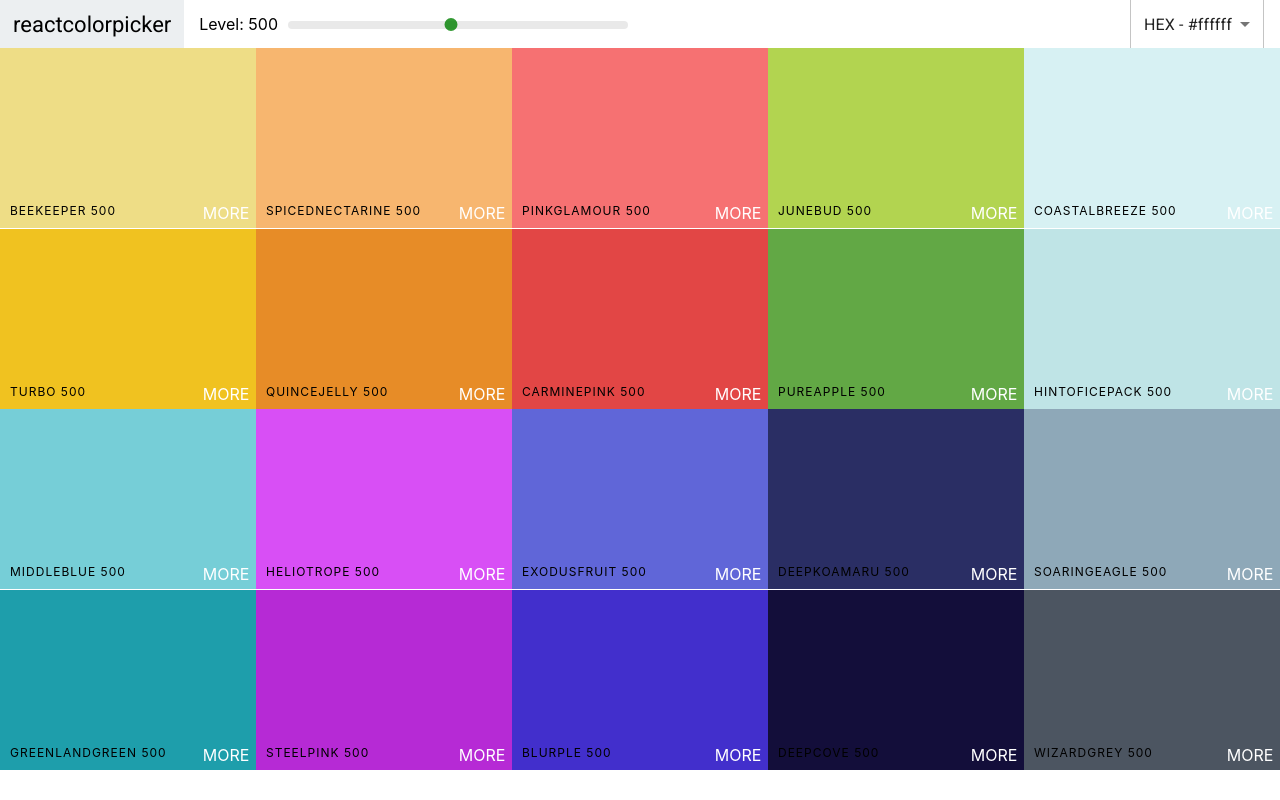
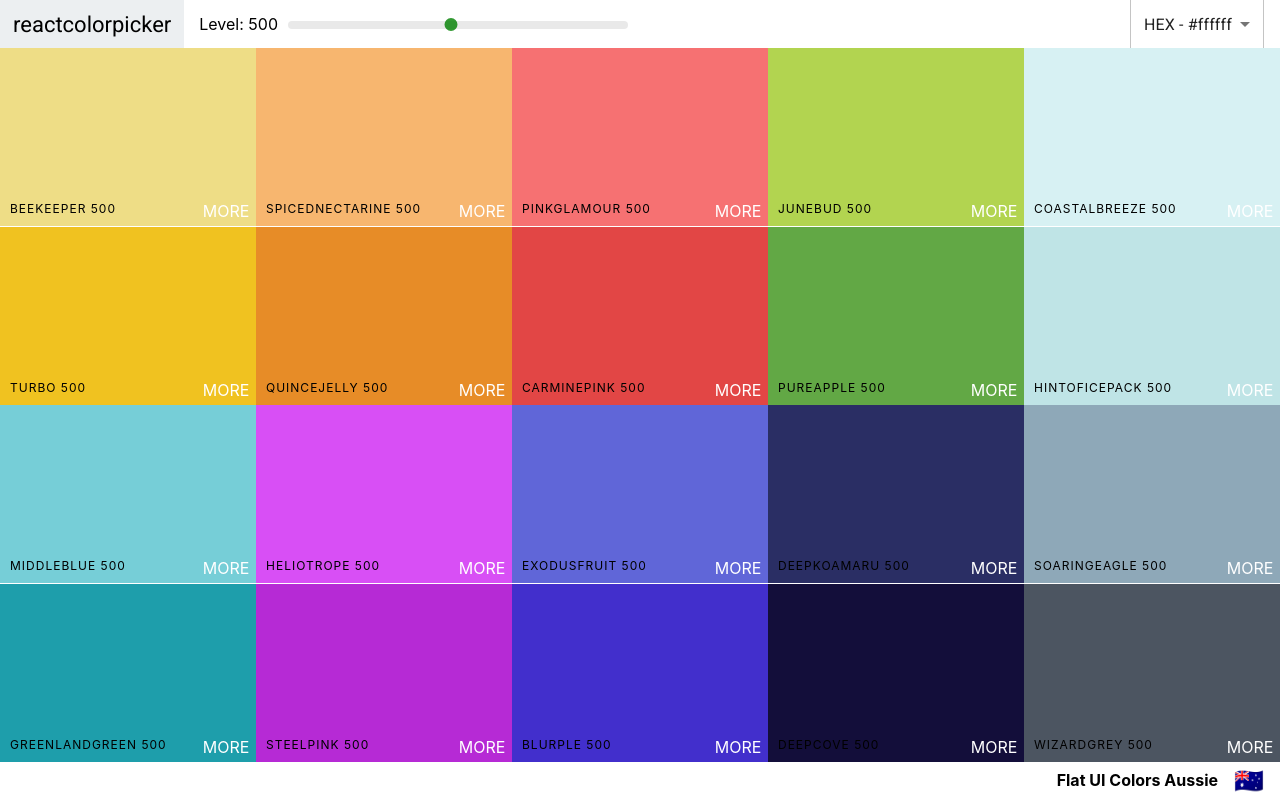
Before and after one commit to farocan/React_Colors_Project, a React (Create React App) app in the folder colors-app/: page / in a window 1280 px wide. Built offline with nearby package versions, Linux system fonts and the light colour scheme.

Commit message:
adding Palette footer

```diff
--- a/colors-app/src/Palette.css
+++ b/colors-app/src/Palette.css
@@ -1,6 +1,20 @@
 .Palette {
     height: 100vh;
+    display: flex;
+    flex-direction: column;
 }
 .Palette-colors {
     height: 90%;
 }
+.Palette-footer {
+    background-color: white;
+    height: 5vh;
+    display: flex;
+    justify-content: flex-end;
+    align-items: center;
+    font-weight: bold;
+}
+.emoji {
+    font-size: 1.5rem;
+    margin: 0 1rem;
+}
--- a/colors-app/src/Palette.js
+++ b/colors-app/src/Palette.js
@@ -18,10 +18,10 @@
        this.setState({format: val});
     }
     render() {
-        const {colors} = this.props.palette;
+        const {colors, paletteName, emoji} = this.props.palette;
         const {level, format} = this.state;
         const colorBoxes = colors[level].map(color => (
-            <ColorBox background={color[format]} name={color.name} />
+            <ColorBox background={color[format]} name={color.name} key={color.id} />
         ))
         return (
             <div className="Palette">
@@ -30,11 +30,13 @@
                changeLevel={this.changeLevel}
                handleChange={this.changeFormat}
                />
-                {/* Navbar goes here */}
                 <div className="Palette-colors">
                     {colorBoxes}
                 </div>
-                {/* footer eventually */}
+                <footer className="Palette-footer">
+                    {paletteName}
+                    <span className="emoji">{emoji}</span>
+                </footer>
             </div>
         )
     }
```
